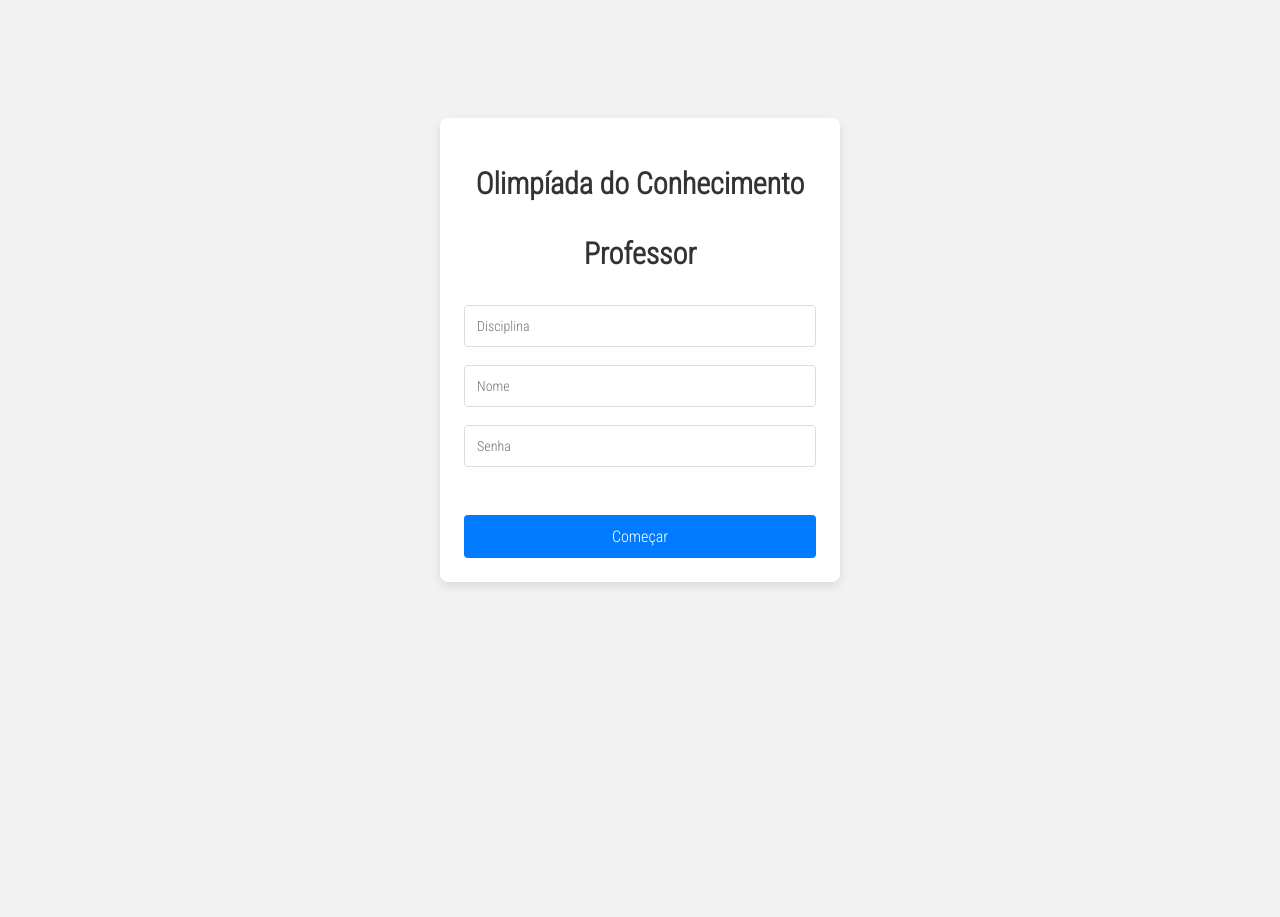
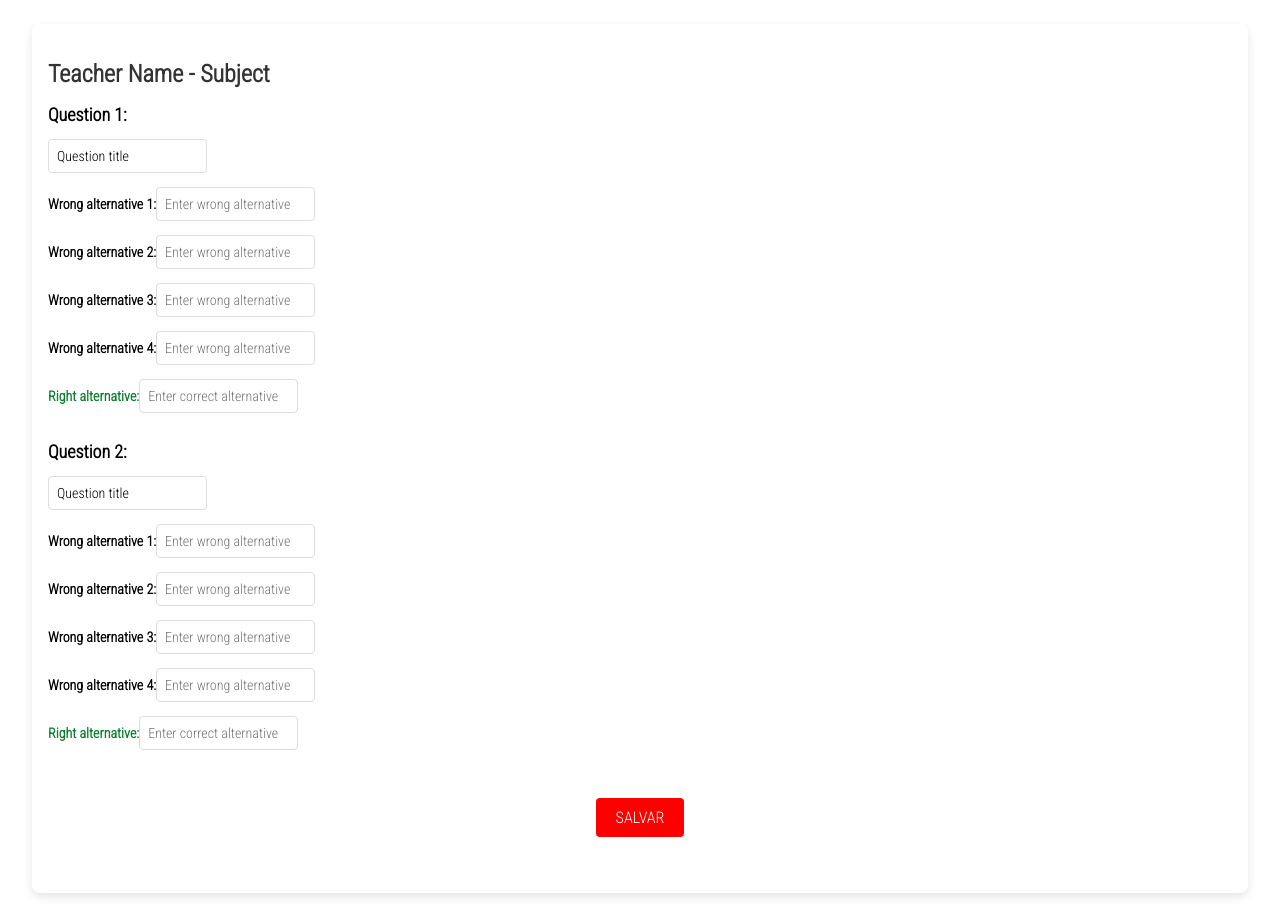
Before and after one commit to BrachtL/knowledge_olympics_front, a React (Vite) app: page /questions in a window 1280 px wide. Before the commit the page ends 800 px from the top, so only its background shows below. Built offline with nearby package versions, Linux system fonts and the light colour scheme.

Commit message:
FEATURE: questions creation page

```diff
--- a/src/main.jsx
+++ b/src/main.jsx
@@ -1,6 +1,6 @@
 import React from 'react'
 import ReactDOM from 'react-dom/client'
-import Login from './pages/login_teacher/login.jsx'
+import Login from './pages/questions_creation/questionCreation.jsx'
 //import { Questions } from './pages/questions' //3 considerações:
 //1 - o arquivo padrão é o index.jsx, então não precisa informar './home/index.jsx'
 //2 - estou importando a função Home() (não sei porque a letra maiúscula) do arquvio index.jsx
--- /dev/null
+++ b/src/pages/questions_creation/questionCreation.jsx
@@ -0,0 +1,91 @@
+import React, { useState } from 'react';
+import "./styles.css";
+
+const TeacherQuestionCreation = () => {
+  const [teacherName, setTeacherName] = useState('Teacher Name');
+  const [subject, setSubject] = useState('Subject');
+  const [questions, setQuestions] = useState([
+    {
+      number: '1',
+      question: 'Question title',
+      wrongAlternatives: ['', '', '', ''],
+      rightAlternative: '',
+    },
+    {
+      number: '2',
+      question: 'Question title',
+      wrongAlternatives: ['', '', '', ''],
+      rightAlternative: '',
+    }
+    // ... Repeat for 9 more questions
+  ]);
+
+  const handleSave = () => {
+    // Implement the logic to save the questions
+    // For example, you can send a request to your backend API
+    // and provide the questions data to be saved
+    // Once saved, you can provide user feedback or redirect them
+    console.log("Questions saved:", questions);
+  };
+
+  const handleQuestionChange = (index, field, value) => {
+    const updatedQuestions = [...questions];
+    updatedQuestions[index][field] = value;
+    setQuestions(updatedQuestions);
+  };
+
+  const handleWrongAlternativeChange = (index, subIndex, value) => {
+    const updatedQuestions = [...questions];
+    updatedQuestions[index].wrongAlternatives[subIndex] = value;
+    setQuestions(updatedQuestions);
+  };
+
+  return (
+    <div className="teacher-question-container">
+      <h2 className="header">{teacherName} - {subject}</h2>
+      <div className="question-list">
+        {questions.map((question, index) => (
+          <div key={index} className="question">
+            <div className="question-number">Question {question.number}:</div>
+            <input
+              type="text"
+              className="question-input"
+              value={question.question}
+              onChange={(e) => handleQuestionChange(index, 'question', e.target.value)}
+              placeholder="Enter the question"
+            />
+            <div className="alternatives">
+              {[1, 2, 3, 4].map(subIndex => (
+                <div className="alternative" key={subIndex}>
+                  <label className="alternative-label">Wrong alternative {subIndex}:</label>
+                  <input
+                    type="text"
+                    className="alternative-input"
+                    value={question.wrongAlternatives[subIndex - 1]}
+                    onChange={(e) => handleWrongAlternativeChange(index, subIndex - 1, e.target.value)}
+                    placeholder="Enter wrong alternative"
+                  />
+                </div>
+              ))}
+              <div className="alternative correct-alternative">
+                <label className="alternative-label">Right alternative:</label>
+                <input
+                  type="text"
+                  className="alternative-input"
+                  value={question.rightAlternative}
+                  onChange={(e) => handleQuestionChange(index, 'rightAlternative', e.target.value)}
+                  placeholder="Enter correct alternative"
+                />
+              </div>
+            </div>
+          </div>
+        ))}
+      </div>
+      <button className="save-button" onClick={handleSave}>
+        SALVAR
+      </button>
+    </div>
+  );
+};
+
+export default TeacherQuestionCreation;
--- /dev/null
+++ b/src/pages/questions_creation/styles.css
@@ -0,0 +1,64 @@
+.teacher-question-container {
+  margin: 24px;
+  padding: 16px;
+  background-color: #fff;
+  box-shadow: 0px 4px 10px rgba(0, 0, 0, 0.1);
+  border-radius: 8px;
+}
+
+.header {
+  font-size: 24px;
+  color: #333;
+  margin-bottom: 16px;
+}
+
+.question-list {
+  display: flex;
+  flex-direction: column;
+}
+
+.question {
+  margin-bottom: 20px;
+}
+
+.question-number {
+  font-weight: bold;
+  font-size: 18px;
+  margin-bottom: 8px;
+}
+
+.question-input,
+.alternative-input {
+  margin-bottom: 8px;
+  padding: 8px;
+  border: 1px solid #ddd;
+  border-radius: 4px;
+  font-size: 14px;
+}
+
+.alternative-label {
+  font-size: 14px;
+  font-weight: bold;
+}
+
+.correct-alternative .alternative-label {
+  color: #0b7e31;
+}
+
+.save-button {
+  background-color: #ff0000; /* Red color */
+  color: #ffffff; /* White text color */
+  border: none;
+  border-radius: 4px;
+  padding: 10px 20px; /* Adjust padding for a larger button */
+  font-size: 16px;
+  cursor: pointer;
+  transition: background-color 0.3s ease;
+  display: block; /* Change display to block to center horizontally */
+  margin: 20px auto 0; /* Center the button horizontally and add top margin */
+  margin-bottom: 40px;
+}
+
+.save-button:hover {
+  background-color: #cc0000; /* Darker red color on hover */
+}
```
